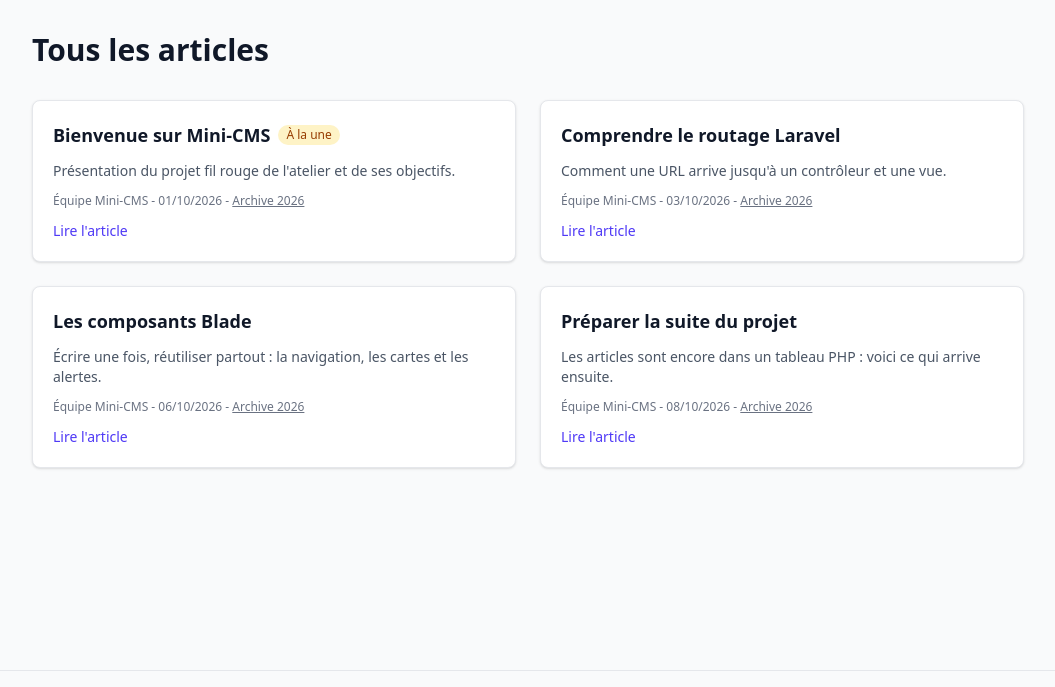
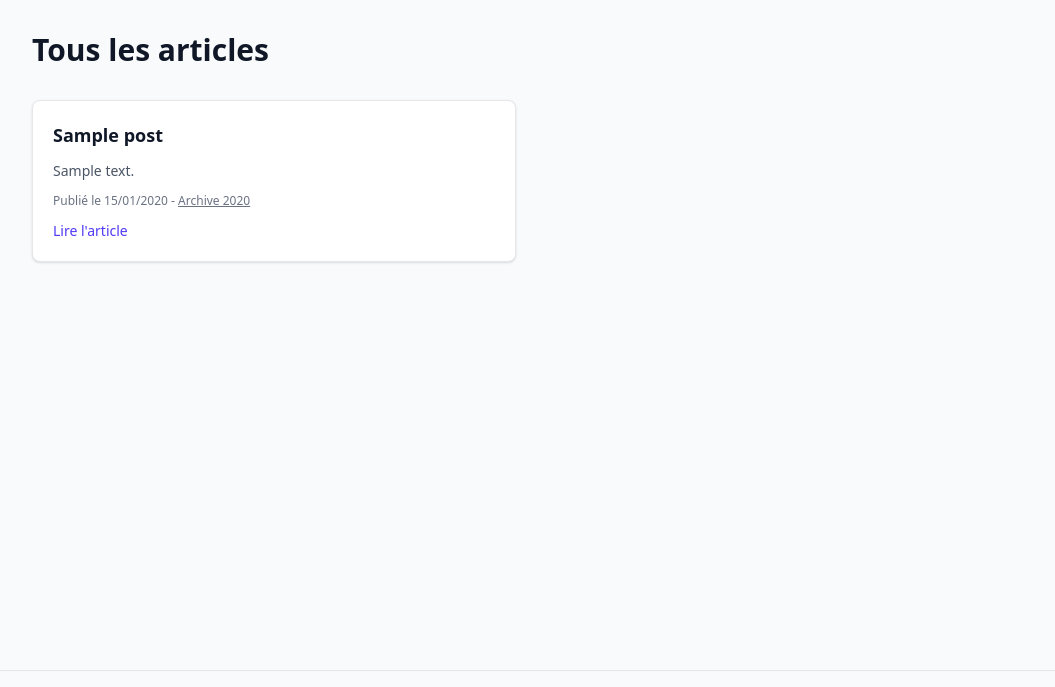
Before and after one commit to bayrem-db/mini-cms, a Laravel app: page /posts in a window 1280 px wide. Shown: the part 61-748 px from the top of the page, without its empty margins (112-1167 px from the left). Run offline with Laravel 12, Linux system fonts and the light colour scheme; tables that the repository leaves empty hold one stand-in row (values such as "Sample post"); style sheets or scripts are compiled from the project's sources.

Commit message:
Lire les articles depuis la base avec Eloquent

```diff
--- a/app/Http/Controllers/PostController.php
+++ b/app/Http/Controllers/PostController.php
@@ -2,6 +2,8 @@
 
 namespace App\Http\Controllers;
 
+use App\Models\Post;
+use Illuminate\Http\Request;
 use Illuminate\View\View;
 
 class PostController extends Controller
@@ -10,89 +12,45 @@ class PostController extends Controller
     {
         return view('posts.index', [
             'heading' => 'Tous les articles',
-            'posts' => $this->posts(),
+            'posts' => Post::latest('id')->paginate(4),
         ]);
     }
 
     public function archive(string $year): View
     {
-        $posts = array_filter(
-            $this->posts(),
-            fn (array $post) => $post['year'] === (int) $year
-        );
-
         return view('posts.index', [
             'heading' => 'Articles de '.$year,
-            'posts' => $posts,
+            'posts' => Post::whereYear('published_at', $year)->latest('id')->paginate(4),
         ]);
     }
 
-    public function show(string $slug): View
+    public function create()
     {
-        $post = $this->posts()[$slug] ?? null;
+        //
+    }
 
-        if ($post === null) {
-            abort(404);
-        }
+    public function store(Request $request)
+    {
+        //
+    }
 
+    public function show(Post $post): View
+    {
         return view('posts.show', compact('post'));
     }
 
-    private function posts(): array
+    public function edit(Post $post)
     {
-        return [
-            'bienvenue-sur-mini-cms' => [
-                'slug' => 'bienvenue-sur-mini-cms',
-                'title' => 'Bienvenue sur Mini-CMS',
-                'excerpt' => "Présentation du projet fil rouge de l'atelier et de ses objectifs.",
-                'author' => 'Équipe Mini-CMS',
-                'date' => '01/10/2026',
-                'year' => 2026,
-                'featured' => true,
-                'body' => [
-                    "Mini-CMS est la petite plateforme de publication que vous construisez tout au long de l'atelier.",
-                    "Chaque semaine, une nouvelle fonctionnalité s'ajoute au même projet, de la page d'accueil jusqu'à l'API.",
-                ],
-            ],
-            'comprendre-le-routage' => [
-                'slug' => 'comprendre-le-routage',
-                'title' => 'Comprendre le routage Laravel',
-                'excerpt' => "Comment une URL arrive jusqu'à un contrôleur et une vue.",
-                'author' => 'Équipe Mini-CMS',
-                'date' => '03/10/2026',
-                'year' => 2026,
-                'featured' => false,
-                'body' => [
-                    "Une route associe une URL à une action. Donner un nom à la route permet de générer le lien avec route().",
-                    "Les paramètres, comme le slug d'un article, sont transmis automatiquement à la méthode du contrôleur.",
-                ],
-            ],
-            'les-composants-blade' => [
-                'slug' => 'les-composants-blade',
-                'title' => 'Les composants Blade',
-                'excerpt' => "Écrire une fois, réutiliser partout : la navigation, les cartes et les alertes.",
-                'author' => 'Équipe Mini-CMS',
-                'date' => '06/10/2026',
-                'year' => 2026,
-                'featured' => false,
-                'body' => [
-                    "Un composant anonyme est un simple fichier Blade placé dans le dossier components.",
-                    "Il reçoit des propriétés avec @props et du contenu avec le slot, ce qui évite de recopier le même HTML.",
-                ],
-            ],
-            'preparer-la-suite' => [
-                'slug' => 'preparer-la-suite',
-                'title' => 'Préparer la suite du projet',
-                'excerpt' => "Les articles sont encore dans un tableau PHP : voici ce qui arrive ensuite.",
-                'author' => 'Équipe Mini-CMS',
-                'date' => '08/10/2026',
-                'year' => 2026,
-                'featured' => false,
-                'body' => [
-                    "Pour l'instant, les articles vivent dans un tableau écrit dans le contrôleur.",
-                    "Dans la prochaine session, ils seront enregistrés dans une base de données.",
-                ],
-            ],
-        ];
+        //
+    }
+
+    public function update(Request $request, Post $post)
+    {
+        //
+    }
+
+    public function destroy(Post $post)
+    {
+        //
     }
 }
--- a/resources/views/a-propos.blade.php
+++ b/resources/views/a-propos.blade.php
@@ -11,11 +11,11 @@
     <p class="text-gray-700">Auteur : {{ $auteur }} - Groupe : {{ $groupe }}</p>
 
     <x-alert type="info" title="Projet pédagogique">
-      Ce site évolue à chaque session : les pages que vous voyez aujourd'hui seront reliées à une base de données dans la suite du cours.
+      Ce site évolue à chaque session de l'atelier.
     </x-alert>
 
-    <x-alert type="warning" title="Données provisoires">
-      Les articles affichés viennent d'un tableau PHP écrit dans le contrôleur. Ils ne sont pas enregistrés.
+    <x-alert type="success" title="Données en base">
+      Les articles sont enregistrés dans une base SQLite et lus avec Eloquent.
     </x-alert>
   </div>
 </x-layout>
--- a/resources/views/components/post-card.blade.php
+++ b/resources/views/components/post-card.blade.php
@@ -3,19 +3,23 @@
 <article class="bg-white rounded-lg border border-gray-200 shadow-sm p-5 flex flex-col gap-3">
   <div class="flex items-center gap-2">
     <h2 class="text-lg font-semibold text-gray-900">
-      <a href="{{ route('posts.show', $post['slug']) }}" class="hover:text-indigo-600">{{ $post['title'] }}</a>
+      <a href="{{ route('posts.show', $post) }}" class="hover:text-indigo-600">{{ $post->title }}</a>
     </h2>
-
-    @if ($post['featured'])
-    <span class="text-xs font-medium bg-amber-100 text-amber-800 px-2 py-0.5 rounded-full">À la une</span>
+    @if (! $post->is_published)
+    <span class="text-xs font-medium bg-gray-200 text-gray-700 px-2 py-0.5 rounded-full">Brouillon</span>
     @endif
   </div>
 
-  <p class="text-sm text-gray-600">{{ $post['excerpt'] }}</p>
+  <p class="text-sm text-gray-600">{{ Str::limit($post->body, 120) }}</p>
+
   <p class="text-xs text-gray-500">
-    {{ $post['author'] }} - {{ $post['date'] }} -
-    <a href="{{ route('posts.archive', $post['year']) }}" class="underline">Archive {{ $post['year'] }}</a>
+    @if ($post->published_at)
+    Publié le {{ $post->published_at->format('d/m/Y') }} -
+    <a href="{{ route('posts.archive', $post->published_at->year) }}" class="underline">Archive {{ $post->published_at->year }}</a>
+    @else
+    Non publié
+    @endif
   </p>
 
-  <a href="{{ route('posts.show', $post['slug']) }}" class="text-sm font-medium text-indigo-600 hover:underline">Lire l'article</a>
+  <a href="{{ route('posts.show', $post) }}" class="text-sm font-medium text-indigo-600 hover:underline">Lire l'article</a>
 </article>
--- a/resources/views/posts/index.blade.php
+++ b/resources/views/posts/index.blade.php
@@ -8,8 +8,12 @@
     <x-post-card :post="$post" />
     @empty
     <x-alert type="warning" title="Aucun article" class="md:col-span-2">
-      Il n'y a pas encore d'article publié.
+      Il n'y a pas encore d'article.
     </x-alert>
     @endforelse
   </div>
+
+  <div class="mt-8">
+    {{ $posts->links() }}
+  </div>
 </x-layout>
--- a/routes/web.php
+++ b/routes/web.php
@@ -8,12 +8,8 @@ Route::get('/', [PageController::class, 'home'])->name('home');
 Route::get('/a-propos', [PageController::class, 'about'])->name('about');
 Route::get('/heure', [PageController::class, 'time'])->name('time');
 
-Route::prefix('posts')->name('posts.')->group(function () {
-    Route::get('/', [PostController::class, 'index'])->name('index');
-    Route::get('/archive/{year}', [PostController::class, 'archive'])
-        ->whereNumber('year')
-        ->name('archive');
-    Route::get('/{slug}', [PostController::class, 'show'])
-        ->where('slug', '[a-z0-9-]+')
-        ->name('show');
-});
+Route::get('/posts/archive/{year}', [PostController::class, 'archive'])
+    ->whereNumber('year')
+    ->name('posts.archive');
+
+Route::resource('posts', PostController::class)->only(['index', 'show']);
```
Also changed, not shown: resources/views/posts/show.blade.php (+11 -8 lines).
